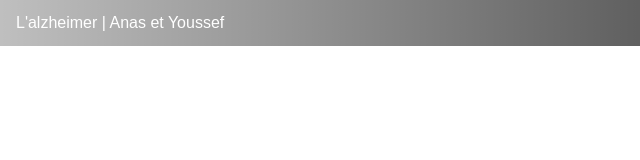
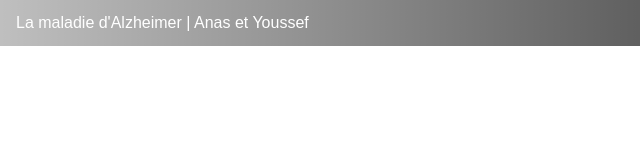
Before and after one commit to anasfakri/alzheimeranasyoussef.github.io, a plain HTML site: page index.html in a window 1280 px wide. Shown: the full height of the page, 0-640 px from the left. Drawn offline with Linux system fonts and the light colour scheme.

Commit message:
Update index.html

```diff
--- a/index.html
+++ b/index.html
@@ -41,7 +41,7 @@
 </head>
 <body>
     <div class="navbar">
-        <div class="logo">L'alzheimer | Anas et Youssef</div>
+        <div class="logo">La maladie d'Alzheimer | Anas et Youssef</div>
         <a href="#">Contact Me</a>
         <a href="#">Downloads</a>
         <a href="#">Home</a>
```
